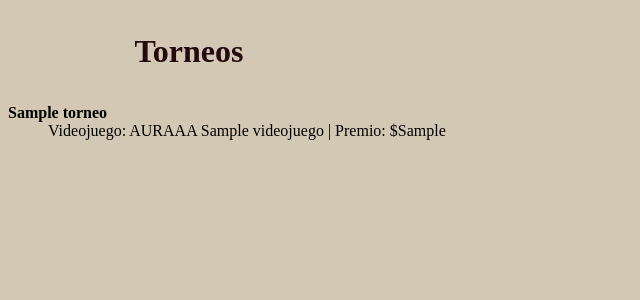
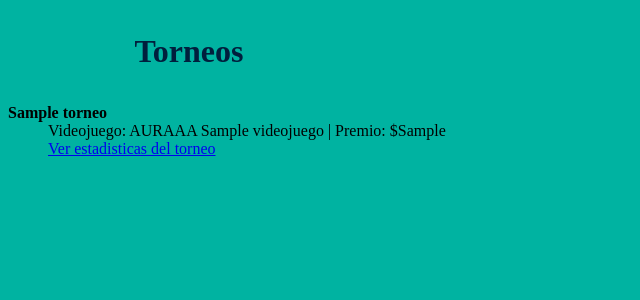
Before and after one commit to ilSktty/IIC2413-Tarea1, a Flask app: page / in a window 1280 px wide. Shown: the top 300 px of the page, without its empty margins (0-640 px from the left). Run offline with Flask 3, Linux system fonts and the light colour scheme; a database or web service that is not in the repository returns one stand-in record (values such as "Sample title"); some libraries are stand-ins or nearby versions.

Commit message:
Ranking de jugadores / pagina estadisticas

```diff
--- a/app/app.py
+++ b/app/app.py
@@ -1,6 +1,6 @@
 import os
 import psycopg2
-from flask import Flask, render_template
+from flask import Flask, render_template, request
 
 app = Flask(__name__)
 
@@ -21,7 +21,7 @@ def index():
 
     # CONSULTA SQL EXPLÍCITA (Lo que pide la tarea)
     # Vamos a traer los torneos que insertaste en data.sql
-    cur.execute('SELECT nombre, videojuego, prize_pool_usd FROM Torneos;')
+    cur.execute('SELECT nombre, videojuego, prize_pool_usd, id_torneo FROM Torneos;')
     lista_torneos = cur.fetchall()
 
     cur.close()
@@ -30,5 +30,43 @@ def index():
     # Enviamos los datos al HTML
     return render_template('Torneo.html', torneos=lista_torneos)
 
+@app.route('/estadisticas')
+def estadisticas():
+    #Recibimos el id del torneo para obtener su información
+    id = request.args.get('id_torneo')
+    conn = get_db_connection()
+    cur = conn.cursor()
+
+    # CONSULTAS SQL
+    cur.execute('SELECT nombre FROM Torneos WHERE id_torneo= %s',(id,))
+    nombre_torneo = cur.fetchone()
+
+    consulta = '''
+    SELECT
+    j.gamertag,
+    eq.nombre_equipo,
+    SUM(e.kos) as total_kos,
+    SUM(e.restarts) as total_restarts,
+    SUM(e.assists) as total_assists,
+    ROUND(SUM(e.kos)::numeric / NULLIF(SUM(e.restarts), 0), 2) as ratio
+    FROM Estadisticas e
+    JOIN Jugadores j ON e.id_jugador = j.id_jugador
+    JOIN Equipos eq ON j.id_equipo = eq.id_equipo
+    JOIN Partidas p ON e.id_partida = p.id_partida
+    WHERE p.id_torneo = %s
+    GROUP BY j.gamertag, eq.nombre_equipo
+    HAVING COUNT(e.id_partida) >= 2
+    ORDER BY ratio DESC;
+    '''
+    cur.execute(consulta,(id,))
+    datos = cur.fetchall()
+
+    cur.close()
+    conn.close()
+
+    return render_template('estadisticas.html', id_torneo=id, nombre_torneo=nombre_torneo, estadisticas=datos)
+
+
+
 if __name__ == '__main__':
     app.run(debug=True)
--- a/app/static/diseno.css
+++ b/app/static/diseno.css
@@ -1,8 +1,15 @@
 body{
-    background-color: #210B4B;
+    background-color: #00B3A1;
 }
 header {
     padding-left: 10%;
     padding-top: 2%;
 }
-h1 {color: #FF3D94; margin: auto;}
+h1 {color: #001F3D; margin: auto;}
+
+#navegacion {
+    margin-right: 2%; background-color: aliceblue; align-items: center;  width: 20%;
+}
+article {
+    padding-right: 15%;
+}
--- a/app/static/diseño.css
+++ /dev/null
@@ -1,8 +0,0 @@
-body{
-    background-color: #d3c8b4;
-}
-header {
-    padding-left: 10%;
-    padding-top: 2%;
-}
-H1 {color: #240910; margin: auto;}
--- a/app/templates/Torneo.html
+++ b/app/templates/Torneo.html
@@ -5,7 +5,7 @@
         <title>
             Página de torneos
         </title>
-        <link rel="stylesheet" href="{{ url_for('static', filename='diseño.css') }}">
+        <link rel="stylesheet" href="{{ url_for('static', filename='diseno.css') }}">
     </head>
     <body>
         <header>
@@ -17,6 +17,9 @@
                 {% for torneo in torneos %}
                     <dt><strong>{{ torneo[0] }}</strong></dt>
                     <dd>Videojuego: AURAAA {{ torneo[1] }} | Premio: ${{ torneo[2] }}</dd>
+                    <dd> <a href="/estadisticas?id_torneo={{torneo[3]}}" class="btn-stats" target="_self">
+                        Ver estadisticas del torneo
+                    </a> </dd>
                     <br>
                 {% endfor %}
             </dl>
```
Also changed, not shown: app/templates/estadisticas.html (+29 -5 lines).
